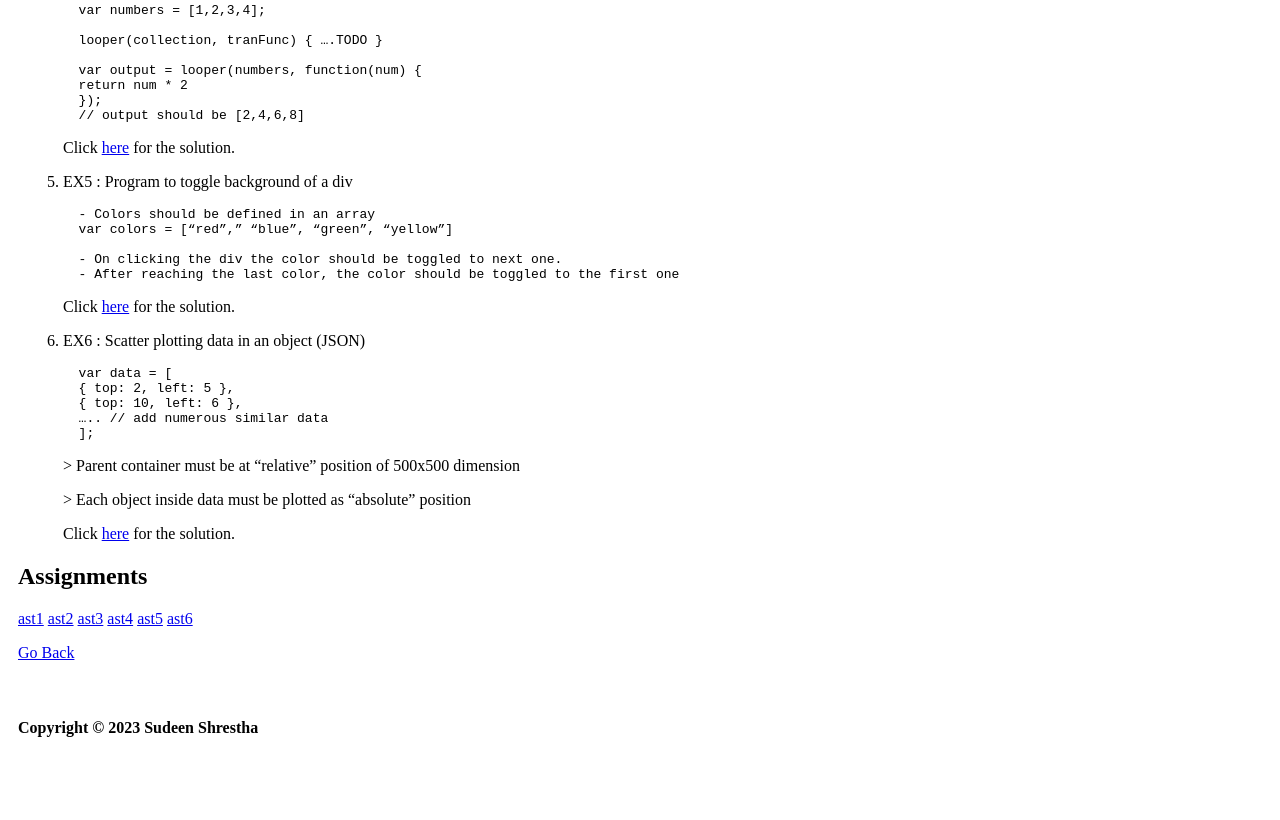
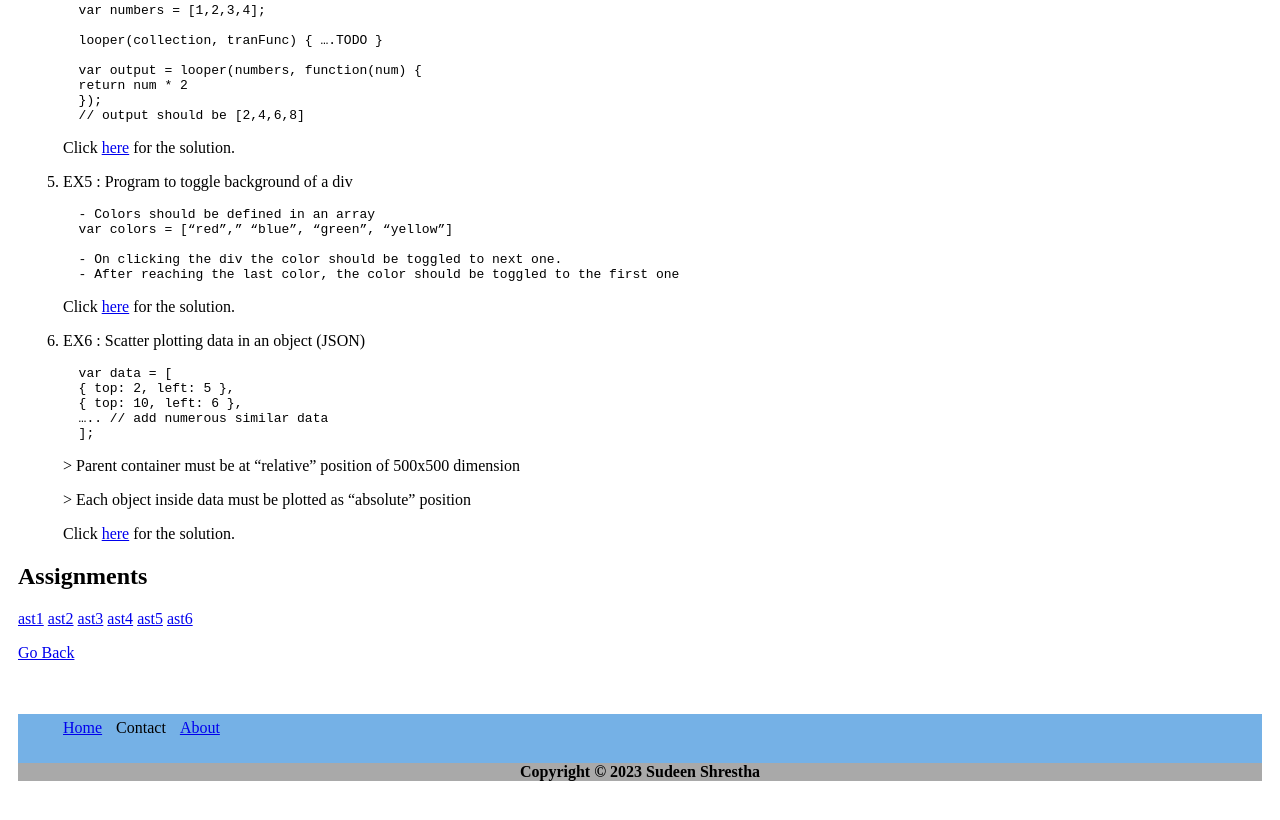
Before and after one commit to sudeenshrestha/Programming, a plain HTML site: page Javascript/index.html in a window 1280 px wide. Shown: the part 682-1502 px from the top of the page. Before the commit the page ends 1458 px from the top, so only its background shows below. Drawn offline with Linux system fonts and the light colour scheme.

Commit message:
add style.css and few changes

```diff
--- a/Javascript/index.html
+++ b/Javascript/index.html
@@ -4,19 +4,7 @@
     <meta charset="UTF-8" />
     <meta name="viewport" content="width=device-width, initial-scale=1.0" />
     <title>Document</title>
-    <style>
-        div{
-            padding: 10px;
-        }
-
-        .nav{
-          display: inline-block;
-          margin: 5px;
-        }
-        li{
-          margin: 5px;
-        }
-    </style>
+    <link rel="stylesheet" href="style.css">
   </head>
   <body>
     <div>
@@ -25,7 +13,7 @@
           <ul>
             <li class="nav"><a href="../index.html">Home</a></li>
             <li class="nav">Contact</li>
-            <li class="nav">About</li>
+            <li class="nav"><a href="https://sudeenshrestha.github.io">About</a></li>
             </ul>
         </nav>
       </header>
@@ -121,7 +109,15 @@
     </div>
 
     <div>
-      <footer><h4>Copyright &copy; 2023 Sudeen Shrestha</h4></footer>
+      <footer>
+        <nav>
+          <ul>
+            <li class="nav"><a href="../index.html">Home</a></li>
+            <li class="nav">Contact</li>
+            <li class="nav"><a href="https://sudeenshrestha.github.io">About</a></li>
+            </ul>
+        </nav>
+        <h4>Copyright &copy; 2023 Sudeen Shrestha</h4></footer>
     </div>
   </body>
 </html>
--- /dev/null
+++ b/Javascript/style.css
@@ -0,0 +1,24 @@
+div{
+    padding: 10px;
+}
+
+.nav{
+  display: inline-block;
+  margin: 5px;
+}
+li{
+  margin: 5px;
+}
+
+header{
+    background-color: rgb(117, 177, 230);
+}
+
+footer{
+    background-color: rgb(117, 177, 230);
+}
+
+h4{
+    text-align: center;
+    background-color: darkgray;
+}
```
